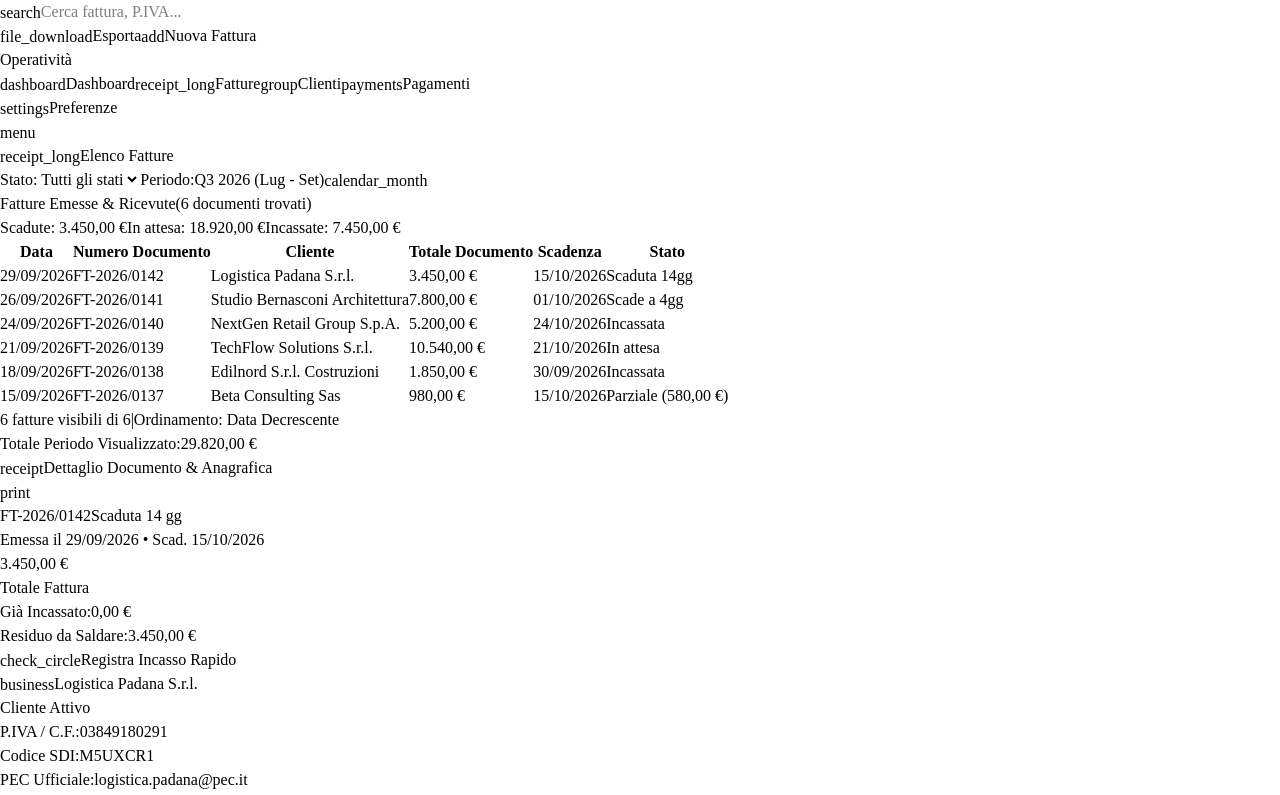
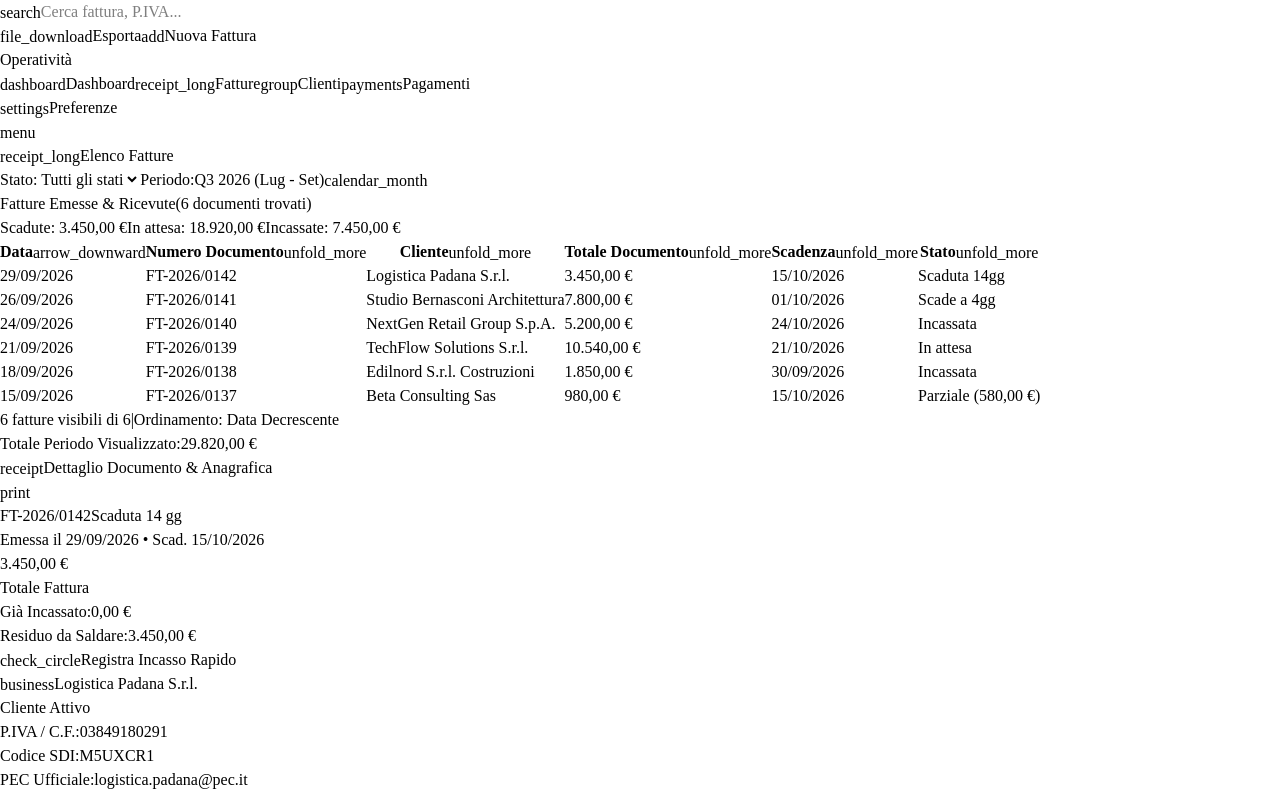
Before and after one commit to maxdivona/billKeep, a React (Vite) app in the folder src/renderer/: page /#/ in a window 1280 px wide. Shown: the top 795 px of the page. Built offline with nearby package versions, Linux system fonts and the light colour scheme; a web font is replaced by a local one.

Commit message:
feat(dashboard): aggiunto ordinamento interattivo per tutte le colonne della tabella

```diff
--- a/src/renderer/src/pages/Dashboard.jsx
+++ b/src/renderer/src/pages/Dashboard.jsx
@@ -191,6 +191,8 @@ export default function Dashboard() {
   } = useStore()
 
   const [localStatusFilter, setLocalStatusFilter] = useState('all')
+  const [sortColumn, setSortColumn] = useState('issue_date')
+  const [sortDirection, setSortDirection] = useState('desc')
   const [toastMessage, setToastMessage] = useState(null)
   const [quickPaymentModalOpen, setQuickPaymentModalOpen] = useState(false)
   const [quickPaymentAmount, setQuickPaymentAmount] = useState('')
@@ -334,21 +336,129 @@ export default function Dashboard() {
     })
   }, [allInvoices, localStatusFilter, dashboardSearch])
 
+  // Gestione ordinamento colonne
+  const handleSort = useCallback((columnKey) => {
+    if (sortColumn === columnKey) {
+      setSortDirection((prev) => (prev === 'asc' ? 'desc' : 'asc'))
+    } else {
+      setSortColumn(columnKey)
+      if (columnKey === 'issue_date' || columnKey === 'due_date' || columnKey === 'amount') {
+        setSortDirection('desc')
+      } else {
+        setSortDirection('asc')
+      }
+    }
+  }, [sortColumn])
+
+  // Lista ordinata delle fatture filtrate
+  const sortedInvoices = useMemo(() => {
+    const list = [...filteredInvoices]
+    list.sort((a, b) => {
+      let valA, valB
+      switch (sortColumn) {
+        case 'issue_date':
+          valA = a.issue_date ? new Date(a.issue_date).getTime() : 0
+          valB = b.issue_date ? new Date(b.issue_date).getTime() : 0
+          break
+        case 'due_date':
+          valA = a.due_date ? new Date(a.due_date).getTime() : 0
+          valB = b.due_date ? new Date(b.due_date).getTime() : 0
+          break
+        case 'id':
+          valA = a.id || ''
+          valB = b.id || ''
+          return sortDirection === 'asc'
+            ? valA.localeCompare(valB, undefined, { numeric: true, sensitivity: 'base' })
+            : valB.localeCompare(valA, undefined, { numeric: true, sensitivity: 'base' })
+        case 'customer_name':
+          valA = a.customer_name || ''
+          valB = b.customer_name || ''
+          return sortDirection === 'asc'
+            ? valA.localeCompare(valB, undefined, { sensitivity: 'base' })
+            : valB.localeCompare(valA, undefined, { sensitivity: 'base' })
+        case 'amount':
+          valA = a.amount || 0
+          valB = b.amount || 0
+          break
+        case 'status': {
+          const statusWeight = {
+            overdue: 1,
+            due_soon: 2,
+            partial: 3,
+            pending: 4,
+            paid: 5
+          }
+          valA = statusWeight[a.status] || 99
+          valB = statusWeight[b.status] || 99
+          break
+        }
+        default:
+          valA = a.issue_date ? new Date(a.issue_date).getTime() : 0
+          valB = b.issue_date ? new Date(b.issue_date).getTime() : 0
+      }
+
+      if (valA < valB) return sortDirection === 'asc' ? -1 : 1
+      if (valA > valB) return sortDirection === 'asc' ? 1 : -1
+      return 0
+    })
+    return list
+  }, [filteredInvoices, sortColumn, sortDirection])
+
+  // Etichetta leggibile dell'ordinamento attivo per il footer
+  const currentSortLabel = useMemo(() => {
+    const dir = sortDirection === 'asc' ? 'Crescente' : 'Decrescente'
+    switch (sortColumn) {
+      case 'issue_date':
+        return `Data ${dir === 'Crescente' ? 'Crescente' : 'Decrescente'}`
+      case 'due_date':
+        return `Scadenza ${dir === 'Crescente' ? 'Crescente' : 'Decrescente'}`
+      case 'id':
+        return `Numero Doc. (${dir === 'Crescente' ? 'A-Z' : 'Z-A'})`
+      case 'customer_name':
+        return `Cliente (${dir === 'Crescente' ? 'A-Z' : 'Z-A'})`
+      case 'amount':
+        return `Importo (${dir === 'Crescente' ? 'Min - Max' : 'Max - Min'})`
+      case 'status':
+        return `Stato (${dir === 'Crescente' ? 'Critiche prima' : 'Saldate prima'})`
+      default:
+        return 'Data Decrescente'
+    }
+  }, [sortColumn, sortDirection])
+
+  // Icona dinamica per le intestazioni ordinabili
+  const renderSortIcon = useCallback(
+    (columnKey) => {
+      const isActive = sortColumn === columnKey
+      return (
+        <span
+          className={`material-symbols-outlined text-[13px] transition select-none ${
+            isActive
+              ? 'text-apple-accent font-bold opacity-100'
+              : 'text-apple-subtle/50 opacity-0 group-hover:opacity-100'
+          }`}
+        >
+          {isActive ? (sortDirection === 'asc' ? 'arrow_upward' : 'arrow_downward') : 'unfold_more'}
+        </span>
+      )
+    },
+    [sortColumn, sortDirection]
+  )
+
   // Selezione della fattura attiva (predefinita la prima trovata)
   const activeInvoice = useMemo(() => {
     if (selectedInvoiceId) {
-      const found = filteredInvoices.find((i) => i.id === selectedInvoiceId)
+      const found = sortedInvoices.find((i) => i.id === selectedInvoiceId)
       if (found) return found
     }
-    return filteredInvoices[0] || null
-  }, [filteredInvoices, selectedInvoiceId])
+    return sortedInvoices[0] || null
+  }, [sortedInvoices, selectedInvoiceId])
 
   // Aggiorna la selezione se cambia la lista o non è impostata
   useEffect(() => {
-    if (!selectedInvoiceId && filteredInvoices.length > 0) {
-      setSelectedInvoiceId(filteredInvoices[0].id)
+    if (!selectedInvoiceId && sortedInvoices.length > 0) {
+      setSelectedInvoiceId(sortedInvoices[0].id)
     }
-  }, [selectedInvoiceId, filteredInvoices, setSelectedInvoiceId])
+  }, [selectedInvoiceId, sortedInvoices, setSelectedInvoiceId])
 
   // Totali KPI
   const statsSummary = useMemo(() => {
@@ -617,18 +727,72 @@ export default function Dashboard() {
           {/* Dense Desktop Invoices Table */}
           <div className="flex-1 overflow-y-auto min-h-0">
             <table className="w-full text-left border-collapse">
-              <thead className="sticky top-0 bg-slate-50 border-b border-apple-border text-[12px] uppercase font-semibold text-apple-subtle tracking-wider z-10">
+              <thead className="sticky top-0 bg-slate-50 border-b border-apple-border text-[12px] uppercase font-semibold text-apple-subtle tracking-wider z-10 select-none">
                 <tr>
-                  <th className="py-2 px-3 border-r border-apple-border/70 w-28">Data</th>
-                  <th className="py-2 px-3 border-r border-apple-border/70 w-36">Numero Documento</th>
-                  <th className="py-2 px-3 border-r border-apple-border/70">Cliente</th>
-                  <th className="py-2 px-3 border-r border-apple-border/70 text-right w-36">Totale Documento</th>
-                  <th className="py-2 px-3 border-r border-apple-border/70 w-28">Scadenza</th>
-                  <th className="py-2 px-3 text-left w-36">Stato</th>
+                  <th
+                    onClick={() => handleSort('issue_date')}
+                    className="py-2 px-3 border-r border-apple-border/70 w-28 cursor-pointer hover:bg-slate-100/80 transition group"
+                    title="Ordina per Data Emissione"
+                  >
+                    <div className="flex items-center justify-between gap-1">
+                      <span>Data</span>
+                      {renderSortIcon('issue_date')}
+                    </div>
+                  </th>
+                  <th
+                    onClick={() => handleSort('id')}
+                    className="py-2 px-3 border-r border-apple-border/70 w-36 cursor-pointer hover:bg-slate-100/80 transition group"
+                    title="Ordina per Numero Documento"
+                  >
+                    <div className="flex items-center justify-between gap-1">
+                      <span>Numero Documento</span>
+                      {renderSortIcon('id')}
+                    </div>
+                  </th>
+                  <th
+                    onClick={() => handleSort('customer_name')}
+                    className="py-2 px-3 border-r border-apple-border/70 cursor-pointer hover:bg-slate-100/80 transition group"
+                    title="Ordina per Cliente"
+                  >
+                    <div className="flex items-center justify-between gap-1">
+                      <span>Cliente</span>
+                      {renderSortIcon('customer_name')}
+                    </div>
+                  </th>
+                  <th
+                    onClick={() => handleSort('amount')}
+                    className="py-2 px-3 border-r border-apple-border/70 text-right w-36 cursor-pointer hover:bg-slate-100/80 transition group"
+                    title="Ordina per Importo Totale"
+                  >
+                    <div className="flex items-center justify-end gap-1.5">
+                      <span>Totale Documento</span>
+                      {renderSortIcon('amount')}
+                    </div>
+                  </th>
+                  <th
+                    onClick={() => handleSort('due_date')}
+                    className="py-2 px-3 border-r border-apple-border/70 w-28 cursor-pointer hover:bg-slate-100/80 transition group"
+                    title="Ordina per Data di Scadenza"
+                  >
+                    <div className="flex items-center justify-between gap-1">
+                      <span>Scadenza</span>
+                      {renderSortIcon('due_date')}
+                    </div>
+                  </th>
+                  <th
+                    onClick={() => handleSort('status')}
+                    className="py-2 px-3 text-left w-36 cursor-pointer hover:bg-slate-100/80 transition group"
+                    title="Ordina per Stato Pagamento"
+                  >
+                    <div className="flex items-center justify-between gap-1">
+                      <span>Stato</span>
+                      {renderSortIcon('status')}
+                    </div>
+                  </th>
                 </tr>
               </thead>
               <tbody className="divide-y divide-apple-border/50 text-[13px] text-apple-text font-normal font-sans">
-                {filteredInvoices.map((inv) => {
+                {sortedInvoices.map((inv) => {
                   const isSelected = activeInvoice?.id === inv.id
 
                   return (
@@ -720,7 +884,7 @@ export default function Dashboard() {
                   )
                 })}
 
-                {filteredInvoices.length === 0 && (
+                {sortedInvoices.length === 0 && (
                   <tr>
                     <td colSpan={6} className="py-8 text-center text-apple-subtle text-[14px]">
                       Nessuna fattura trovata con i filtri selezionati.
@@ -735,10 +899,10 @@ export default function Dashboard() {
           <div className="h-8 px-3 bg-slate-50 border-t border-apple-border flex items-center justify-between text-[12px] text-apple-secondary font-mono flex-shrink-0">
             <div className="flex items-center gap-3">
               <span>
-                {filteredInvoices.length} fatture visibili di {allInvoices.length}
+                {sortedInvoices.length} fatture visibili di {allInvoices.length}
               </span>
               <span className="text-apple-subtle">|</span>
-              <span>Ordinamento: Data Decrescente</span>
+              <span>Ordinamento: {currentSortLabel}</span>
             </div>
             <div className="flex items-center gap-2">
               <span className="text-apple-text font-sans font-medium text-[13px]">
```
